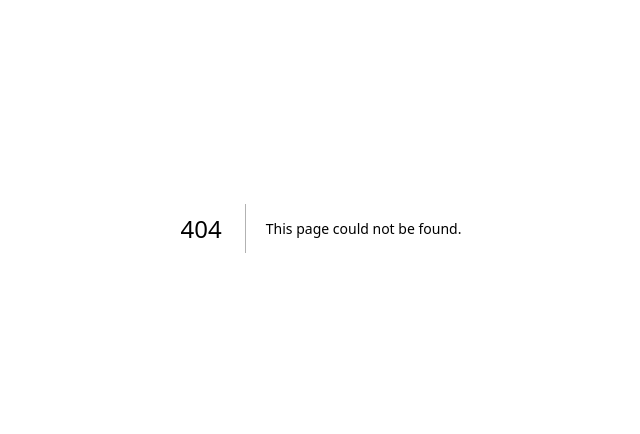
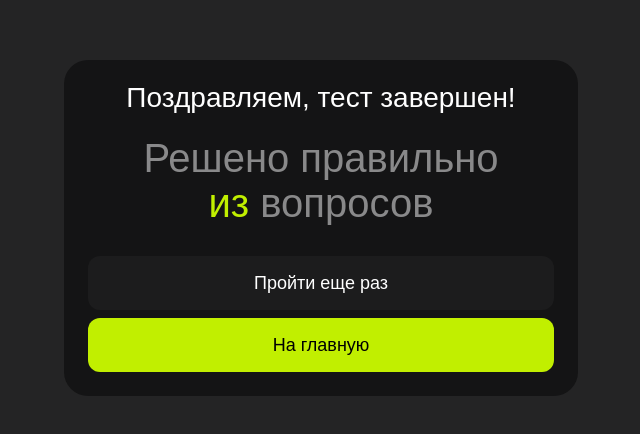
Before and after one commit to grin0leo/valltest, a Next.js app: page /main/result in a window 1280 px wide. Before the commit this address had no page. Shown: the part 172-606 px from the top of the page, without its empty margins (319-959 px from the left). Built offline with nearby package versions, Linux system fonts and the light colour scheme; no server answers.

Commit message:
result page

```diff
--- /dev/null
+++ b/src/app/main/result/page.tsx
@@ -0,0 +1,7 @@
+import { ResultPage } from "@/shared/ui/ResultPage";
+
+export default function Result() {
+    return(
+        <ResultPage/>
+    );
+}
--- a/src/app/main/solve_test/page.tsx
+++ b/src/app/main/solve_test/page.tsx
@@ -1,4 +1,4 @@
-export function SolveTest() {
+export default function SolveTest() {
 
 
 }
--- /dev/null
+++ b/src/shared/ui/ResultPage/index.tsx
@@ -0,0 +1,54 @@
+'use client';
+
+import { useState, useEffect } from "react";
+import css from './resultPage.module.css'
+import axios from 'axios';
+
+interface Result {
+    score: number;
+    total: number;
+}
+
+export function ResultPage() {
+
+    const [result, setResult] = useState<Result | null>(null);
+
+    const getResult = async (id: string) => {
+        try {
+            const response = await axios.get(`http://103.88.242.151:7777/api/user-answers/${id}`, {
+            withCredentials: false, // Важно! Отправляем куки
+            });
+            console.log(response.data);
+            return response.data;
+        } catch (error) {
+            console.error('Ошибка при получении ответов пользователя:', error);
+        }
+      };
+
+    useEffect(() => {
+        async function fetchData() {
+            try {
+                const result = await getResult('1');
+                console.log(result);
+                setResult(result);
+            } catch (error) {
+                console.error(error);
+            }
+        }
+        fetchData();
+    }, []);
+
+
+    return (
+        <main className={css.main}>
+            <section className={css.section}>
+                <h1 className={css.h1}>Поздравляем, тест завершен!</h1>
+                <p className={css.p}>Решено правильно <br /><span className={css.span}>{result?.score} из {result?.total}</span> вопросов</p>
+                <nav className={css.nav}>
+                    <a className={css.a1} href="">Пройти еще раз</a>
+                    <a className={css.a2} href="">На главную</a>
+                </nav>
+            </section>
+        </main>
+    );
+}
--- /dev/null
+++ b/src/shared/ui/ResultPage/resultPage.module.css
@@ -0,0 +1,79 @@
+.main {
+    background-color: rgba(28, 28, 29, 0.96);
+    height: 100vh;
+    width: 100vw;
+    color: white;
+    display: flex;
+    flex-direction: column;
+    justify-content: center;
+    align-items: center;
+}
+
+.section {
+    background-color: rgba(20, 20, 21, 1);
+    border-radius: 24px;
+    padding: 24px;
+    min-width: 514px;
+}
+
+.h1 {
+    color: white;
+    font-family: Arial;
+    font-weight: 500;
+    font-size: 28px;
+    line-height: 100%;
+    letter-spacing: 0%;
+    vertical-align: middle;
+    margin-bottom: 24px;
+    text-align: center;
+}
+
+.p {
+    color: rgba(137, 137, 138, 1);
+    font-family: Arial;
+    font-weight: 400;
+    font-size: 40px;
+    letter-spacing: 0%;
+    text-align: center;
+    margin-bottom: 30px;
+}
+
+.span {
+    color: rgba(193, 239, 0, 1);
+}
+
+.nav {
+    display: flex;
+    flex-direction: column;
+    gap: 8px;
+}
+
+.a1 {
+    background-color: rgba(28, 28, 29, 1);
+    text-decoration: none;
+    color: white;
+    width: 100%;
+    height: 54px;
+    display: flex;
+    align-items: center;
+    justify-content: center;
+    border-radius: 12px;
+    font-family: Arial;
+    font-weight: 300;
+    font-size: 18px;
+}
+
+.a2 {
+    background-color: rgba(193, 239, 0, 1);
+    text-decoration: none;
+    color: black;
+    width: 100%;
+    height: 54px;
+    display: flex;
+    align-items: center;
+    justify-content: center;
+    border-radius: 12px;
+    font-family: Arial;
+    font-weight: 300;
+    font-size: 18px;
+}
```
